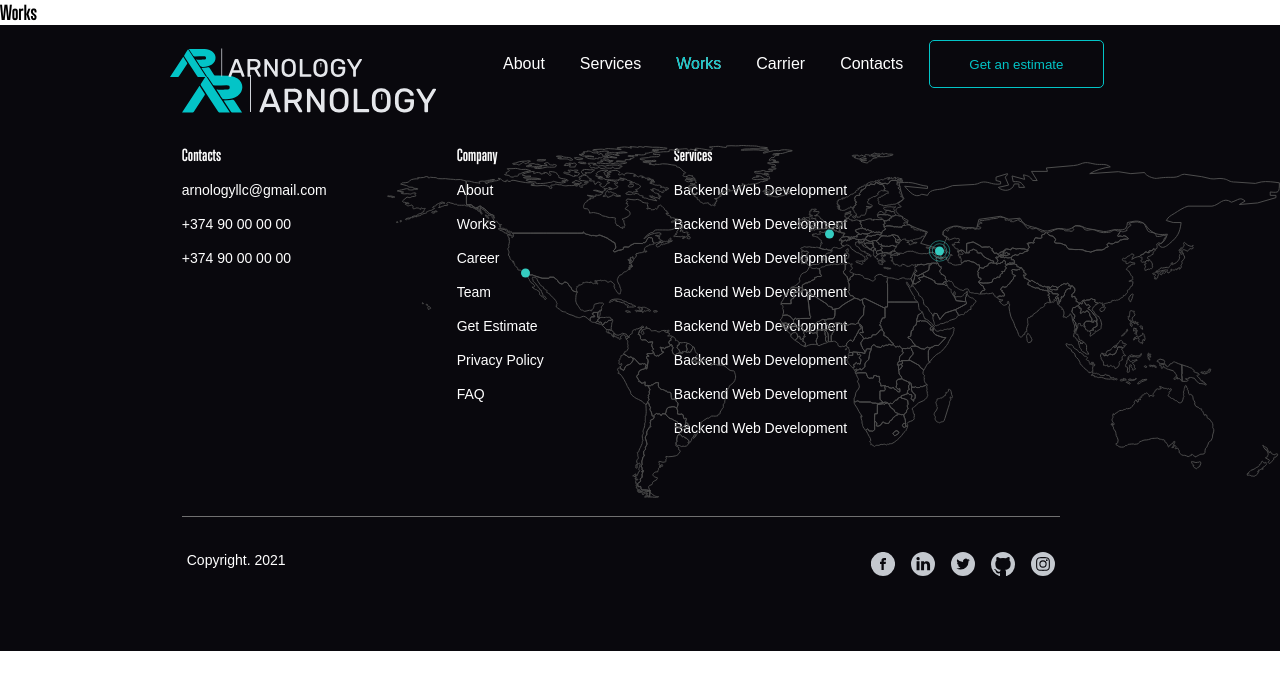
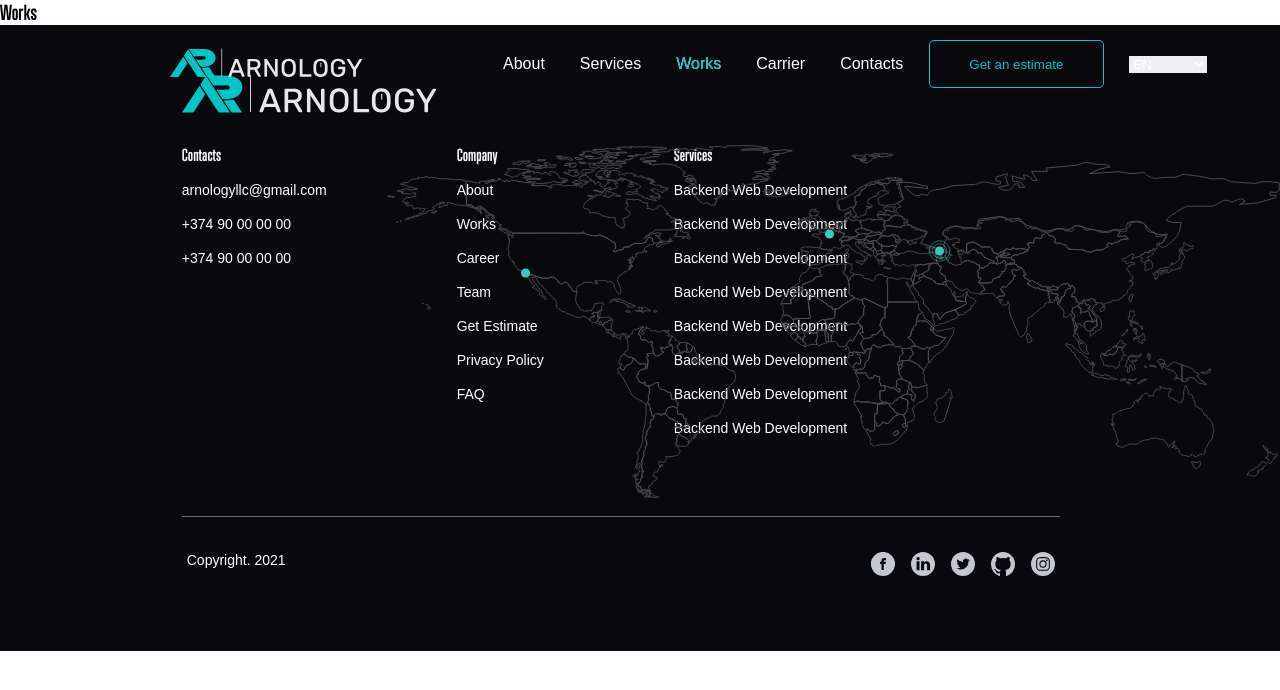
Before and after one commit to ara-hov/arnology-app, a React (Create React App) app: page /works in a window 1280 px wide. Shown: the top 690 px of the page. Built offline with nearby package versions, Linux system fonts and the light colour scheme; a web font is replaced by a local one.

Commit message:
some changes on video container and header componentt

```diff
--- a/src/components/header/Header.tsx
+++ b/src/components/header/Header.tsx
@@ -6,6 +6,7 @@ import Navbar from '../home-container/navbar/Navbar';
 import Button from '../reusable-components/button/Button';
 import MobileNavbar from '../mobile-navbar/MobileNavbar';
 import './header.scss';
+import Select from '../reusable-components/select/Select';
 
 const Header: FC = () => {
   const [color, setColor] = useState('#ffffff');
@@ -14,6 +15,8 @@ const Header: FC = () => {
   const shoWMenu = () => {
     setOpen(!isOpen);
   };
+
+  const languages = ['EN', 'RU', 'HY'];
 
   return (
     <div className='header__container'>
@@ -26,6 +29,11 @@ const Header: FC = () => {
           className='header__container__button'
           buttonText='Get an estimate'
         ></Button>
+        <Select className='header__container__last__select'>
+          {languages.map((language: string) => {
+            return <option>{language}</option>;
+          })}
+        </Select>
       </div>
       <div
         className='header__container__mobile'
--- a/src/components/header/header.scss
+++ b/src/components/header/header.scss
@@ -18,10 +18,22 @@
   }
   &__last {
     display: grid;
-    grid-template-columns: 1.5fr 1.5fr;
+    grid-template-columns: 1.5fr 1.5fr 1.5fr;
     align-items: center;
     gap: 2vw;
     justify-items: flex-end;
+    &__select {
+      color: $secondaryWhite;
+      border: 0;
+      width: 7.8rem;
+      &:focus-visible {
+        outline: none;
+      }
+      option {
+        color: $primaryDarkBlack;
+        font-family: 'Rubik';
+      }
+    }
   }
 
   &__mobile {
--- a/src/components/home-container/homeContainer.scss
+++ b/src/components/home-container/homeContainer.scss
@@ -176,10 +176,7 @@
     }
     &__popup {
       &--videoPlay {
-        transform: translate(-10%, 20%);
-        width: 20vw;
         left: 45%;
-        top: 40%;
       }
     }
   }
@@ -234,5 +231,11 @@
         font-size: 1.2rem;
       }
     }
+    &__popup {
+      &--videoPlay {
+        width: 15vw;
+        left: 44%;
+      }
+    }
   }
 }
--- a/src/components/reusable-components/models.ts
+++ b/src/components/reusable-components/models.ts
@@ -77,3 +77,7 @@ export interface TitleProps {
   title?: string;
   className?: string;
 }
+export interface SelectProps {
+  children?: ReactNode;
+  className?: string;
+}
--- /dev/null
+++ b/src/components/reusable-components/select/Select.tsx
@@ -0,0 +1,7 @@
+import { SelectProps } from '../models';
+
+const Select = ({ children, className }: SelectProps) => {
+  return <select className={className}>{children}</select>;
+};
+
+export default Select;
--- /dev/null
+++ b/src/components/reusable-components/title/title.scss
@@ -0,0 +1,2 @@
+.title {
+}
```
Also changed, not shown: src/assets/icons/drop-down.svg (added).
